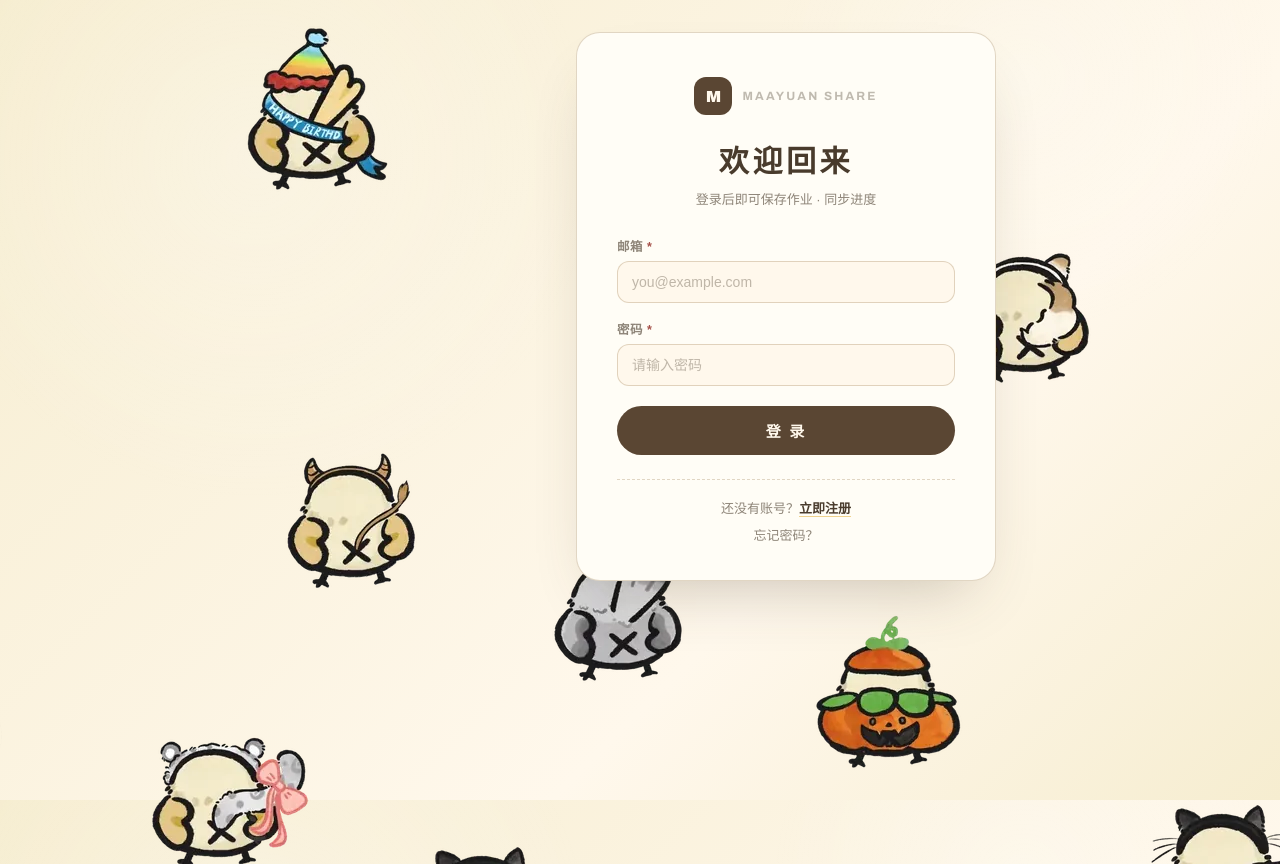
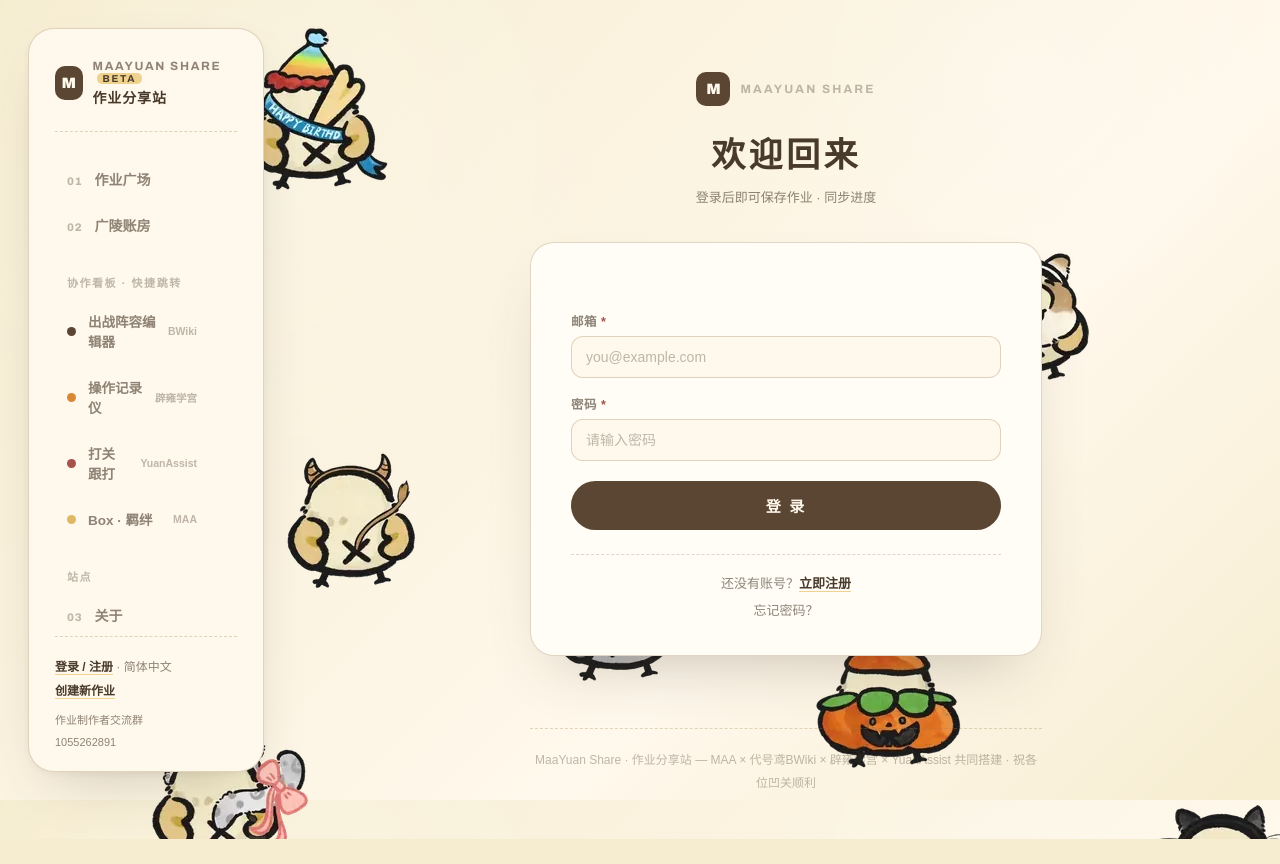
Before and after one commit to MrSnake0208/YuanHub, a Vue app: page /login in a window 1280 px wide. After the commit the page ends 839 px from the top, so only its background shows below. Built offline with nearby package versions, Linux system fonts and the light colour scheme; no server answers.

Commit message:
chore: 优化登录页

```diff
--- /dev/null
+++ b/src/components/AuthLayout.vue
@@ -0,0 +1,88 @@
+<template>
+  <div class="page-auth">
+    <IslandSidebar />
+
+    <main>
+      <div class="auth-wrap">
+        <!-- 极简页头：小品牌标 + 标题 + 一句副题（去掉 hero 渐变/胶囊/水印） -->
+        <header class="auth-head">
+          <div class="auth-brand">
+            <span class="brand-mark">M</span>
+            <span class="brand-name">MaaYuan Share</span>
+          </div>
+          <h1 class="auth-title">{{ title }}</h1>
+          <p class="auth-sub">{{ sub }}</p>
+        </header>
+
+        <!-- 认证卡片 -->
+        <section class="auth-sec">
+          <div class="auth-card" v-reveal>
+            <slot />
+          </div>
+        </section>
+
+        <!-- 一行式页脚 -->
+        <footer class="auth-foot">MaaYuan Share · 作业分享站 — MAA × 代号鸢BWiki × 辟雍学宫 × YuanAssist 共同搭建 · 祝各位凹关顺利</footer>
+      </div>
+    </main>
+  </div>
+</template>
+
+<script setup>
+import IslandSidebar from './IslandSidebar.vue'
+
+defineProps({
+  title: { type: String, required: true },
+  sub: { type: String, default: '' }
+})
+</script>
+
+<style scoped>
+.auth-wrap {
+  max-width: 560px;
+  margin: 0 auto;
+  padding: 72px 24px 0;
+}
+
+/* ---- 页头：一行小品牌 + 标题 + 副题 ---- */
+.auth-head { text-align: center; }
+.auth-brand { display: inline-flex; align-items: center; gap: 10px; }
+.auth-brand .brand-mark {
+  width: 34px; height: 34px; border-radius: 10px;
+  background: var(--tea); color: var(--cream);
+  display: grid; place-items: center;
+  font-family: var(--font-d); font-weight: 900; font-size: 15px;
+}
+.auth-brand .brand-name {
+  font-family: var(--font-d); font-weight: 700; font-size: 12px;
+  letter-spacing: .18em; text-transform: uppercase; color: var(--ink-35);
+}
+.auth-title {
+  margin-top: 22px;
+  font-family: var(--font-s); font-weight: 900;
+  font-size: 34px; letter-spacing: .1em; color: var(--ink);
+}
+.auth-sub { margin-top: 10px; font-size: 13px; color: var(--ink-60); }
+
+/* ---- 卡片 ---- */
+.auth-sec { padding: 36px 0 0; }
+.auth-card {
+  background: var(--surface); border: 1px solid var(--line); border-radius: 24px;
+  box-shadow: 0 30px 60px -28px rgba(73,59,44,.3);
+  padding: 40px 40px 36px; position: relative;
+}
+
+/* ---- 一行式页脚 ---- */
+.auth-foot {
+  margin-top: 72px; padding: 20px 0 44px;
+  text-align: center; font-size: 12px; color: var(--ink-35);
+  border-top: 1px dashed var(--line);
+  line-height: 1.9;
+}
+
+@media (max-width: 640px) {
+  .auth-wrap { padding: 48px 16px 0; }
+  .auth-title { font-size: 28px; }
+  .auth-card { padding: 32px 24px 28px; }
+}
+</style>
--- a/src/pages/user/forgot.vue
+++ b/src/pages/user/forgot.vue
@@ -1,14 +1,9 @@
 <template>
-  <div class="auth-page">
-    <main class="auth-main">
-      <div class="auth-card" v-reveal>
+  <AuthLayout
+    :title="step === 1 ? '找回密码' : '设置新密码'"
+    :sub="step === 1 ? '通过邮箱验证码重置密码' : '验证成功 · 请设置新密码'"
+  >
     <p class="back"><router-link to="/login">← 返回登录</router-link></p>
-        <div class="auth-brand">
-          <div class="brand-mark">M</div>
-          <p class="en">Reset Password</p>
-        </div>
-        <h1 class="auth-title">{{ step === 1 ? '找回密码' : '设置新密码' }}</h1>
-        <p class="auth-sub">{{ step === 1 ? '通过邮箱验证码重置密码' : '验证成功 · 请设置新密码' }}</p>
 
     <!-- 步骤一：发送验证码 -->
         <form v-if="step === 1" class="auth-form" @submit.prevent="onSend" novalidate>
@@ -67,14 +62,13 @@
     <div class="auth-switch" v-else>
       <router-link to="/register">还没有账号？<b>立即注册</b></router-link>
     </div>
-      </div>
-    </main>
-  </div>
+  </AuthLayout>
 </template>
 
 <script setup>
 import { computed, onUnmounted, reactive, ref } from 'vue'
 import { useRouter } from 'vue-router'
+import AuthLayout from '../../components/AuthLayout.vue'
 // api/user.js 由 eng-api 按契约提供：sendResetVCode({email}) { resetPassword({email,activeCode,password}) }
 import { sendResetVCode, resetPassword } from '@/api/user.js'
 
@@ -154,33 +148,9 @@ async function onSubmit() {
 </script>
 
 <style scoped>
-.auth-page {
-  min-height: 100vh; display: flex; align-items: center; justify-content: center;
-  padding: 32px 20px;
-}
-.auth-main { width: 100%; max-width: 420px; }
-.auth-card {
-  background: var(--surface); border: 1px solid var(--line); border-radius: 24px;
-  box-shadow: 0 30px 60px -28px rgba(73,59,44,.3);
-  padding: 40px 40px 32px; position: relative;
-}
 .back { position: absolute; top: 18px; left: 22px; font-size: 12.5px; }
 .back a { color: var(--ink-60); text-decoration: none; font-weight: 600; }
 .back a:hover { color: var(--accent); }
-.auth-brand { display: flex; align-items: center; justify-content: center; gap: 10px; }
-.auth-brand .brand-mark {
-  width: 38px; height: 38px; border-radius: 12px; background: var(--tea); color: var(--cream);
-  display: grid; place-items: center; font-family: var(--font-d); font-weight: 900; font-size: 16px;
-}
-.auth-brand .en {
-  font-family: var(--font-d); font-weight: 700; font-size: 12px;
-  letter-spacing: .18em; text-transform: uppercase; color: var(--ink-35);
-}
-.auth-title {
-  margin-top: 20px; font-family: var(--font-s); font-weight: 900;
-  font-size: 30px; letter-spacing: .12em; text-align: center; color: var(--ink);
-}
-.auth-sub { margin-top: 8px; text-align: center; font-size: 13px; color: var(--ink-60); }
 .auth-form { margin-top: 26px; display: flex; flex-direction: column; gap: 14px; }
 .field label { display: block; font-size: 12.5px; font-weight: 700; color: var(--ink-60); margin-bottom: 6px; letter-spacing: .04em; }
 .field label em { color: var(--rouge); font-style: normal; }
--- a/src/pages/user/login.vue
+++ b/src/pages/user/login.vue
@@ -1,15 +1,6 @@
 <template>
-  <div class="auth-page">
-    <main class="auth-main">
-      <div class="auth-card" v-reveal>
-        <div class="auth-brand">
-          <div class="brand-mark">M</div>
-          <p class="en">MaaYuan Share</p>
-        </div>
-        <h1 class="auth-title">欢迎回来</h1>
-        <p class="auth-sub">登录后即可保存作业 · 同步进度</p>
-
-        <form class="auth-form" @submit.prevent="onSubmit" novalidate>
+  <AuthLayout title="欢迎回来" sub="登录后即可保存作业 · 同步进度">
+    <form class="auth-form" @submit.prevent="onSubmit" novalidate>
           <div class="field">
             <label>邮箱 <em>*</em></label>
             <div class="input-wrap" :class="{ focus: focusField === 'email' }">
@@ -47,18 +38,17 @@
           </button>
         </form>
 
-        <div class="auth-switch">
-          <router-link to="/register">还没有账号？<b>立即注册</b></router-link>
-          <router-link to="/forgot">忘记密码？</router-link>
-        </div>
-      </div>
-    </main>
-  </div>
+    <div class="auth-switch">
+      <router-link to="/register">还没有账号？<b>立即注册</b></router-link>
+      <router-link to="/forgot">忘记密码？</router-link>
+    </div>
+  </AuthLayout>
 </template>
 
 <script setup>
 import { reactive, ref } from 'vue'
 import { useRouter, useRoute } from 'vue-router'
+import AuthLayout from '../../components/AuthLayout.vue'
 // store/auth.js 由 eng-api 按契约提供：{ login(email, password) } 返回 Promise
 import { auth } from '@/store/auth.js'
 
@@ -101,50 +91,6 @@ async function onSubmit() {
 </script>
 
 <style scoped>
-.auth-page {
-  min-height: 100vh;
-  display: flex;
-  align-items: center;
-  justify-content: center;
-  padding: 32px 20px;
-}
-.auth-main {
-  width: 100%;
-  max-width: 420px;
-}
-.auth-card {
-  background: var(--surface);
-  border: 1px solid var(--line);
-  border-radius: 24px;
-  box-shadow: 0 30px 60px -28px rgba(73,59,44,.3);
-  padding: 44px 40px 36px;
-}
-.auth-brand {
-  display: flex;
-  align-items: center;
-  justify-content: center;
-  gap: 10px;
-}
-.auth-brand .brand-mark {
-  width: 38px; height: 38px;
-  border-radius: 12px;
-  background: var(--tea); color: var(--cream);
-  display: grid; place-items: center;
-  font-family: var(--font-d); font-weight: 900; font-size: 16px;
-}
-.auth-brand .en {
-  font-family: var(--font-d); font-weight: 700; font-size: 12px;
-  letter-spacing: .18em; text-transform: uppercase; color: var(--ink-35);
-}
-.auth-title {
-  margin-top: 22px;
-  font-family: var(--font-s); font-weight: 900;
-  font-size: 30px; letter-spacing: .12em; text-align: center; color: var(--ink);
-}
-.auth-sub {
-  margin-top: 8px; text-align: center;
-  font-size: 13px; color: var(--ink-60);
-}
 .auth-form { margin-top: 28px; display: flex; flex-direction: column; gap: 16px; }
 .field label {
   display: block; font-size: 12.5px; font-weight: 700; color: var(--ink-60); margin-bottom: 6px;
--- a/src/pages/user/register.vue
+++ b/src/pages/user/register.vue
@@ -1,16 +1,8 @@
 <template>
-  <div class="auth-page">
-    <main class="auth-main">
-      <div class="auth-card" v-reveal>
-        <p class="back"><router-link to="/login">← 返回登录</router-link></p>
-        <div class="auth-brand">
-          <div class="brand-mark">M</div>
-          <p class="en">Join MaaYuan Share</p>
-        </div>
-        <h1 class="auth-title">创建账号</h1>
-        <p class="auth-sub">注册后即可发布与收藏作业</p>
+  <AuthLayout title="创建账号" sub="注册后即可发布与收藏作业">
+    <p class="back"><router-link to="/login">← 返回登录</router-link></p>
 
-        <form class="auth-form" @submit.prevent="onSubmit" novalidate>
+    <form class="auth-form" @submit.prevent="onSubmit" novalidate>
           <div class="field">
             <label>邮箱 <em>*</em></label>
             <div class="input-wrap" :class="{ focus: focusField === 'email' }">
@@ -68,15 +60,14 @@
           </button>
         </form>
 
-        <p class="auth-switch">已有账号？<router-link to="/login"><b>直接登录</b></router-link></p>
-      </div>
-    </main>
-  </div>
+    <p class="auth-switch">已有账号？<router-link to="/login"><b>直接登录</b></router-link></p>
+  </AuthLayout>
 </template>
 
 <script setup>
 import { computed, onUnmounted, reactive, ref } from 'vue'
 import { useRouter } from 'vue-router'
+import AuthLayout from '../../components/AuthLayout.vue'
 // api/user.js 由 eng-api 按契约提供：sendRegistrationToken({email}) { register({email,userName,password,registrationToken}) }
 import { sendRegistrationToken, register } from '@/api/user.js'
 
@@ -159,33 +150,9 @@ async function onSubmit() {
 </script>
 
 <style scoped>
-.auth-page {
-  min-height: 100vh; display: flex; align-items: center; justify-content: center;
-  padding: 32px 20px;
-}
-.auth-main { width: 100%; max-width: 420px; }
-.auth-card {
-  background: var(--surface); border: 1px solid var(--line); border-radius: 24px;
-  box-shadow: 0 30px 60px -28px rgba(73,59,44,.3);
-  padding: 40px 40px 32px; position: relative;
-}
 .back { position: absolute; top: 18px; left: 22px; font-size: 12.5px; }
 .back a { color: var(--ink-60); text-decoration: none; font-weight: 600; }
 .back a:hover { color: var(--accent); }
-.auth-brand { display: flex; align-items: center; justify-content: center; gap: 10px; }
-.auth-brand .brand-mark {
-  width: 38px; height: 38px; border-radius: 12px; background: var(--tea); color: var(--cream);
-  display: grid; place-items: center; font-family: var(--font-d); font-weight: 900; font-size: 16px;
-}
-.auth-brand .en {
-  font-family: var(--font-d); font-weight: 700; font-size: 12px;
-  letter-spacing: .18em; text-transform: uppercase; color: var(--ink-35);
-}
-.auth-title {
-  margin-top: 20px; font-family: var(--font-s); font-weight: 900;
-  font-size: 30px; letter-spacing: .12em; text-align: center; color: var(--ink);
-}
-.auth-sub { margin-top: 8px; text-align: center; font-size: 13px; color: var(--ink-60); }
 .auth-form { margin-top: 26px; display: flex; flex-direction: column; gap: 14px; }
 .field label { display: block; font-size: 12.5px; font-weight: 700; color: var(--ink-60); margin-bottom: 6px; letter-spacing: .04em; }
 .field label em { color: var(--rouge); font-style: normal; }
```
Lines whose indentation alone changed are shown as unchanged.
